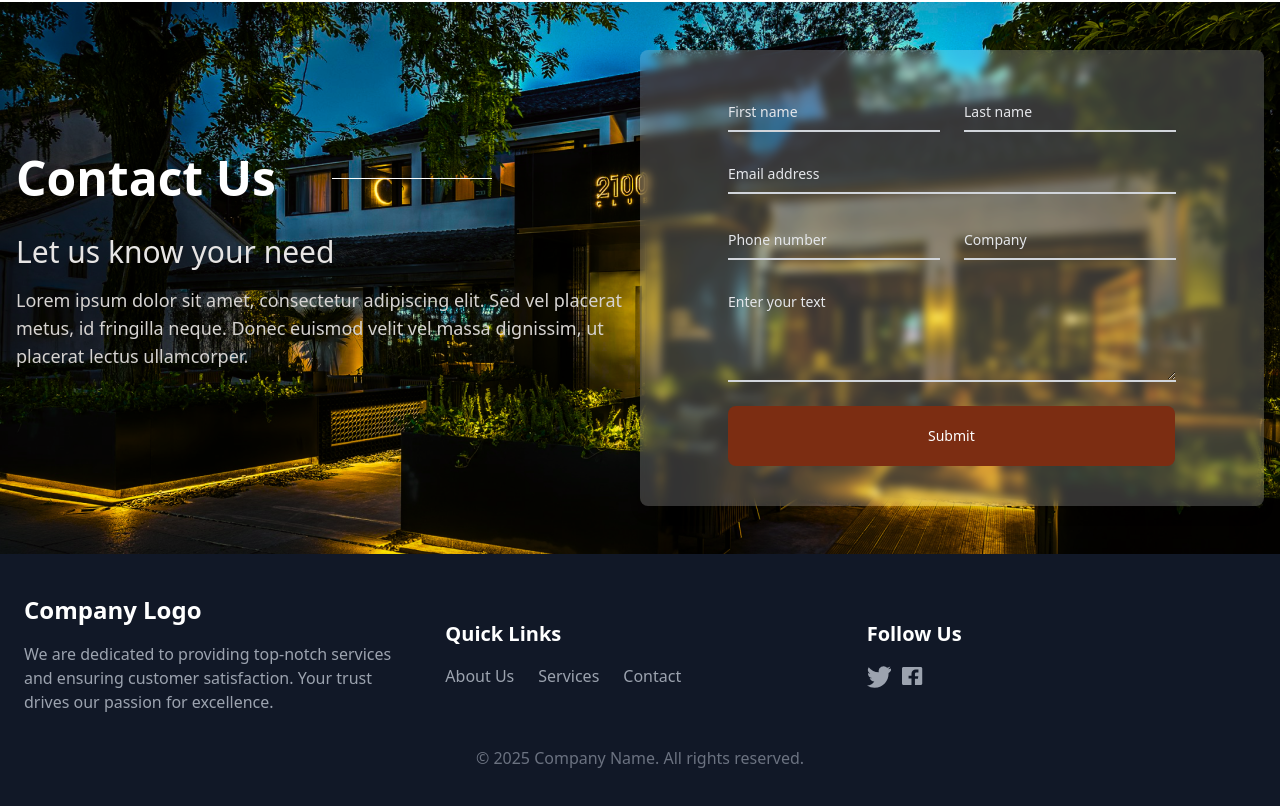
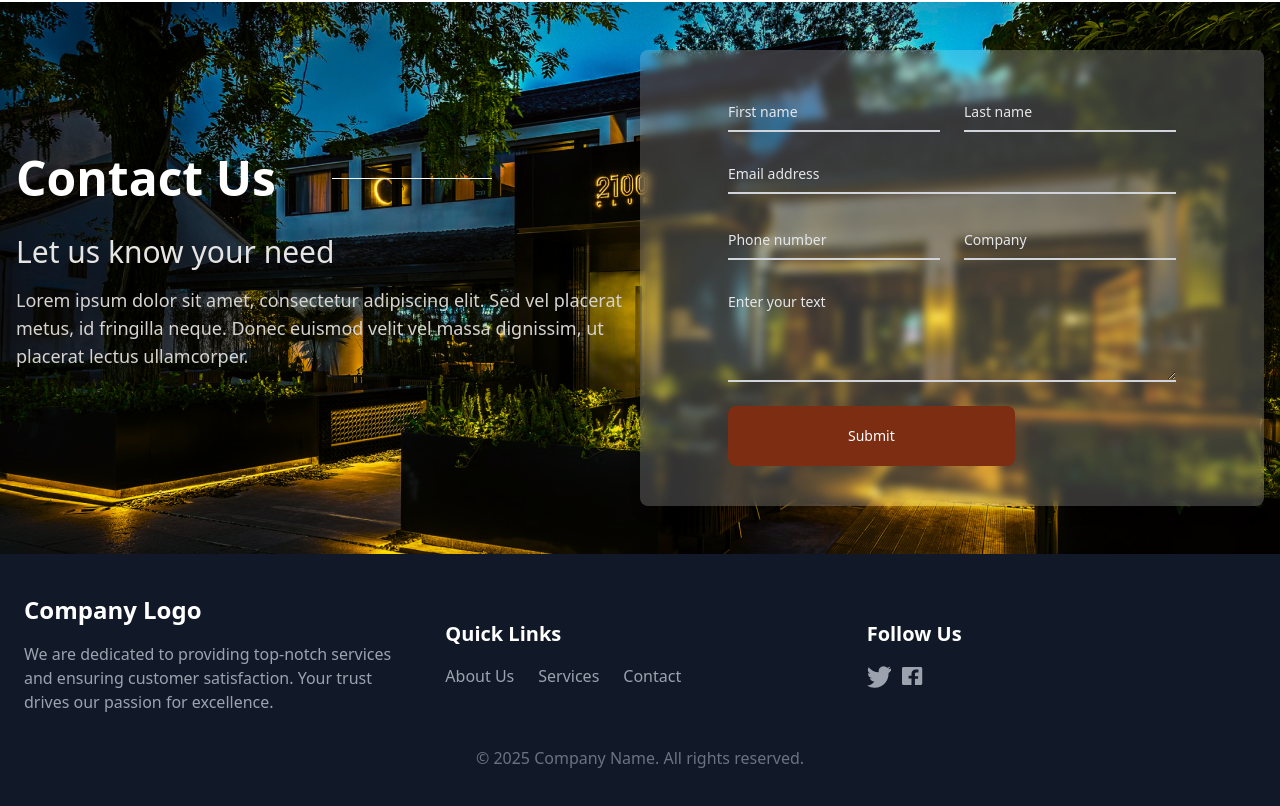
Before and after one commit to SaheleeParveen/landing-page-using-tailwind, a plain HTML site: page index.html in a window 1280 px wide. Shown: the part 2605-3411 px from the top of the page. Drawn offline with nearby package versions, Linux system fonts and the light colour scheme.

Commit message:
add buttons

```diff
--- a/index.html
+++ b/index.html
@@ -409,7 +409,7 @@
               <textarea name="floating_textarea" id="floating_textarea" rows="4" class="block py-2.5 px-0 w-full text-sm text-gray-200 bg-transparent border-0 border-b-2 border-gray-300 appearance-none dark:text-white dark:border-gray-600 dark:focus:border-orange-700 focus:outline-none focus:ring-0 focus:border-orange-700 peer" placeholder=" " required></textarea>
               <label for="floating_textarea" class="peer-focus:font-medium absolute text-sm text-gray-200 dark:text-gray-400 duration-300 transform -translate-y-3 scale-70 top-3 -z-10 origin-[0] peer-focus:start-0 rtl:peer-focus:translate-x-1/4 rtl:peer-focus:left-auto peer-focus:text-orange-700 peer-focus:dark:text-orange-700 peer-placeholder-shown:scale-100 peer-placeholder-shown:translate-y-0 peer-focus:scale-65 peer-focus:-translate-y-4">Enter your text</label>
           </div>
-            <button type="submit" class="text-white bg-orange-900 hover:bg-orange-700 duration-1000 focus:ring-4 focus:outline-none focus:ring-orange-900 font-medium rounded-lg text-sm w-full sm:w-auto px-[200px] py-5 text-center dark:bg-orange-800 dark:hover:bg-orange-700 dark:focus:ring-orange-700">Submit</button>
+            <button type="submit" class="text-white bg-orange-900 hover:bg-orange-700 duration-1000 focus:ring-4 focus:outline-none focus:ring-orange-900 font-medium rounded-lg text-sm w-full sm:w-auto md:px-[120px] min-[42git5px]:px-[80px] px-[200px] py-5 text-center dark:bg-orange-800 dark:hover:bg-orange-700 dark:focus:ring-orange-700">Submit</button>
           </form>
         </div>
         </div>
```
